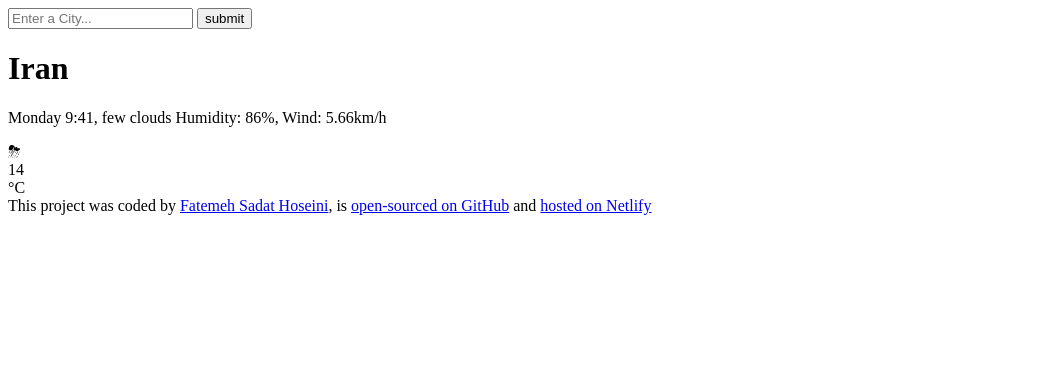
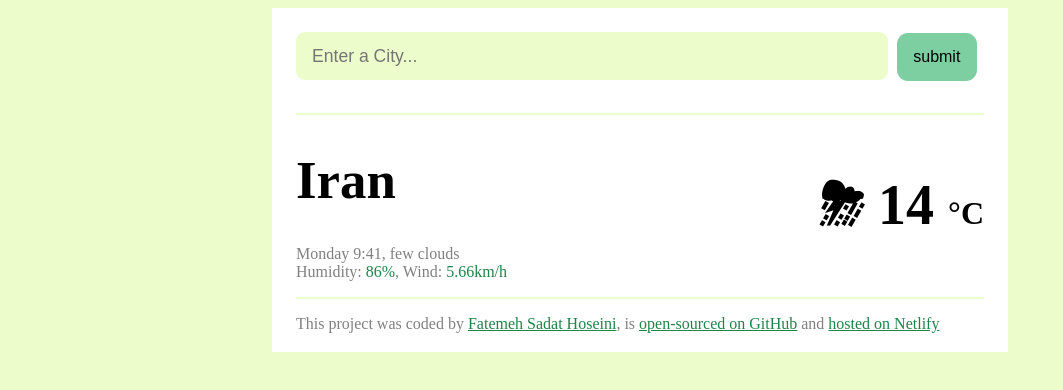
Before and after one commit to fatemehoseinii007/Weather-App, a plain HTML site: page index.html in a window 1280 px wide. Shown: the whole page, without its empty margins (0-1063 px from the left). Drawn offline with Linux system fonts and the light colour scheme.

Commit message:
create CSS file

```diff
--- a/index.html
+++ b/index.html
@@ -4,6 +4,7 @@
     <meta charset="UTF-8">
     <meta name="viewport" content="width=device-width, initial-scale=1.0">
     <title>weather-App</title>
+    <link rel="stylesheet" href="./style.css">
 </head>
 <body>
     <div class="container">
@@ -14,13 +15,13 @@
     <main>
         <div class="main-left">
             <h1>Iran</h1>
-            <p>Monday 9:41, few clouds
+            <p>Monday 9:41, few clouds <br/>
 Humidity: <span>86%</span>, Wind: <span>5.66km/h</span></p>
         </div>
         <div class="main-right">
-            <div class="temperature-unit">⛈</div>
-            <div class="temperature-degree">14</div>
-            <div class="temperature-sign">°C</div>
+            <span class="temperature-unit">⛈</span>
+            <span class="temperature-degree">14</span>
+            <span class="temperature-sign">°C</span>
         </div>
     </main>
     <footer>This project was coded by <a href="#">Fatemeh Sadat Hoseini</a>, is <a href="#">open-sourced on GitHub</a> and <a href="#">hosted on Netlify</a></footer>
--- /dev/null
+++ b/style.css
@@ -0,0 +1,76 @@
+body{
+    background-color: #ECFCCA;
+}
+
+
+  .container{
+    background-color: #fff;
+    max-width: 43rem;
+    height: 20rem;
+    padding: 1.5rem;
+    padding-bottom: 0;
+    margin: 0 auto;
+}
+
+header{
+    border-bottom: 2px solid #ECFCCA;
+padding-bottom: 2rem;
+}
+
+.txt-input{
+    width: 35rem;
+    height: 3rem;
+    border: 0;
+    border-radius: 9px;
+    background-color: #ECFCCA;
+    padding: 0 1rem;
+    font-size: 1.1rem;
+}
+
+.submit-input{
+    width: 5rem;
+    height: 3rem;
+    border-radius: 0.7rem;
+    background-color: #7DCEA0;
+    font-size: 1rem;
+    border: 0;
+    margin-left: 0.3rem;
+}
+
+main{
+    display: flex;
+    justify-content: space-between;
+    align-items: center;
+}
+
+h1{
+    font-weight: bolder;
+    font-size: 3.3rem;
+}
+
+footer{
+    border-top: 2px solid #ECFCCA;
+    padding-top: 1rem;
+}
+
+p,
+footer{
+    color: grey;
+}
+
+p span{
+    color: #1E8449;
+}
+
+footer a{
+    color: #1E8449;
+}
+
+.main-right{
+    font-weight: bold;
+    font-size: 3.5rem;
+}
+
+.main-right .temperature-sign{
+    font-size: 2rem;
+}
```
